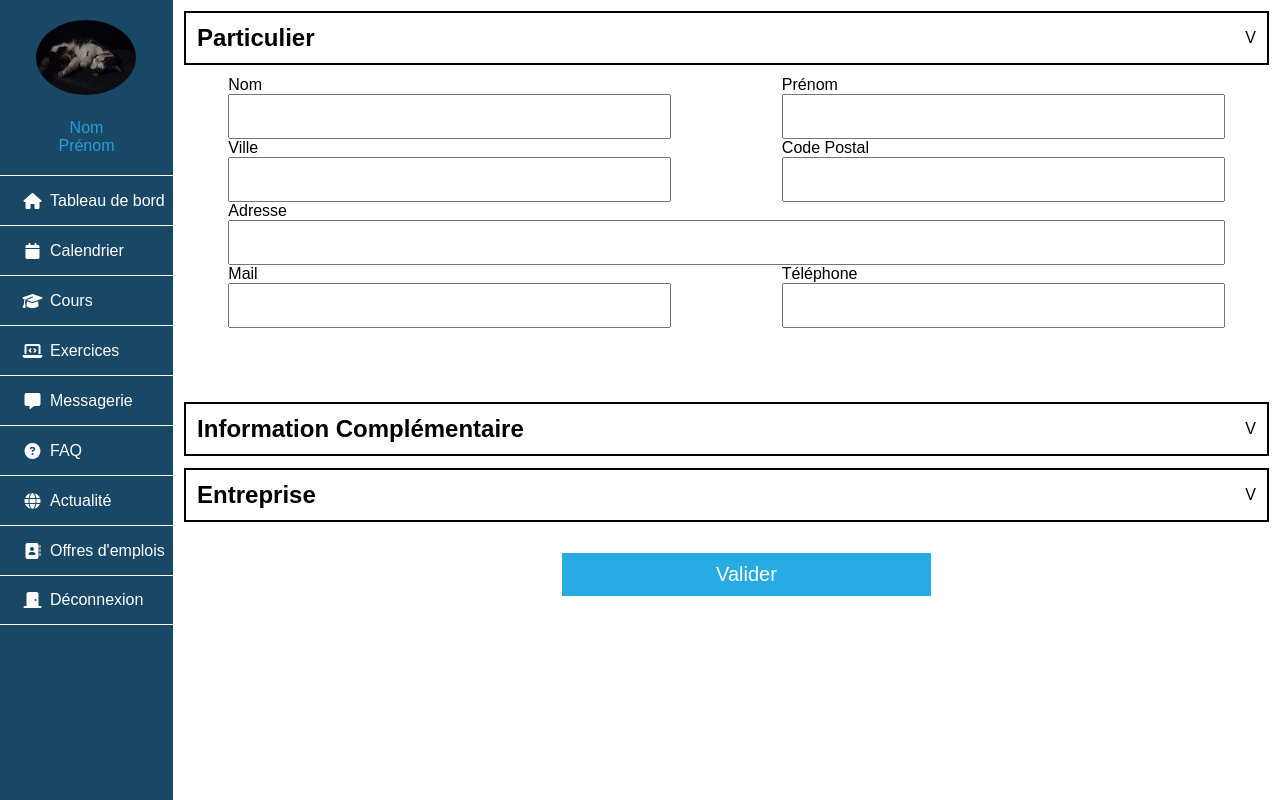
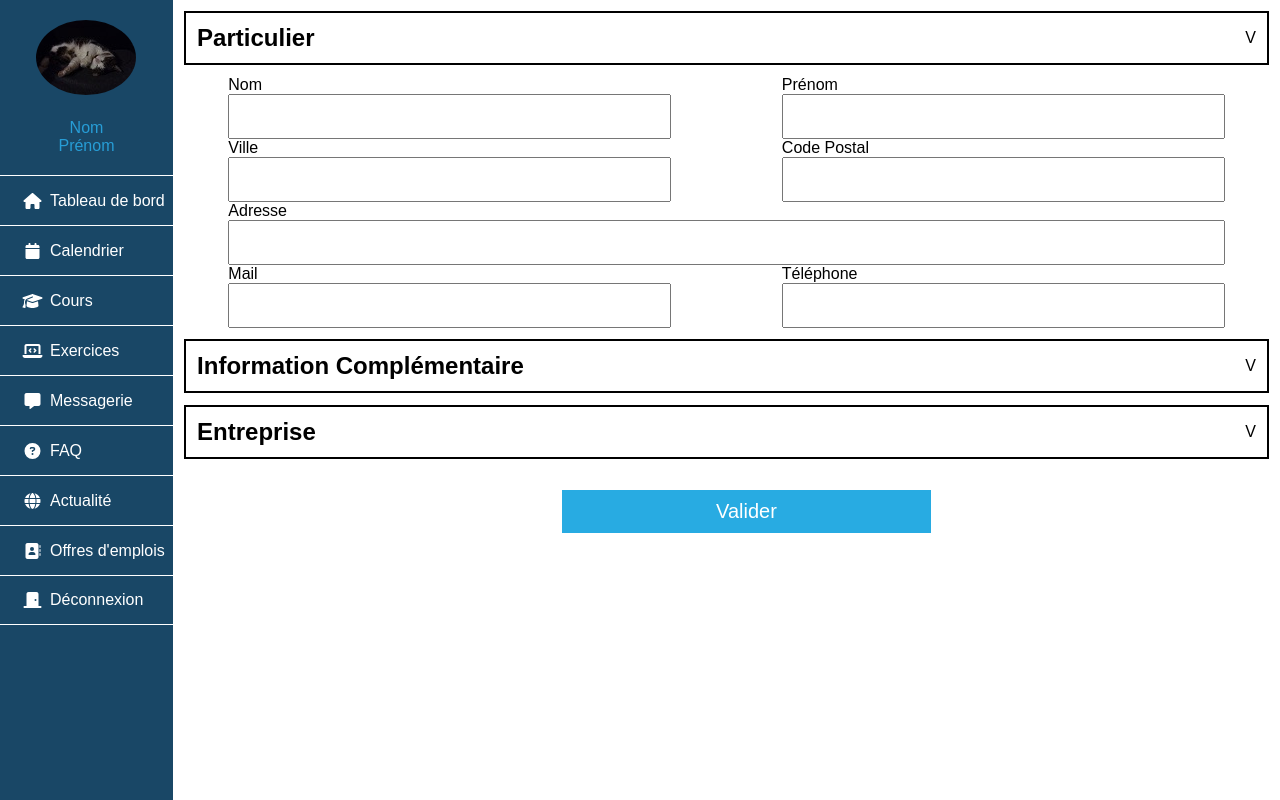
Before and after one commit to AezardSR/Le_Flamant_Bleu, a React (Create React App) app: page /FormAddUser in a window 1280 px wide. Built offline with nearby package versions, Linux system fonts and the light colour scheme.

Commit message:
fin formAddUser(reste quelques elements à revoir)

```diff
--- a/src/css/FormAddUser.css
+++ b/src/css/FormAddUser.css
@@ -37,7 +37,7 @@ h3,h4{
 
 .individual-grid{
     display: grid;
-    grid: repeat(2,1fr) / repeat(2, 1fr);
+    grid: auto / repeat(2, 1fr);
 }
 .individual-grid > div{
     display: flex;
@@ -76,17 +76,14 @@ form > div > div > div > input, form > div > div > input, #emergency-section > d
     grid-column-start: 2;
     width: 100%;
 }
-
-#emergency-section{
-
+.section-close{
+    transform: translate(0,-110%);
+    transition: transform 0.5s;
+    display: none;
+    overflow: hidden
 }
-
-.section-close{
-
-    transform: translate(0,-110%);
-    display: none;
-    }
 .section-open{
-    transform: unset;
+    transition: translate(0, 0) 1s;
+    transition: transform 0.5s;
     display: block;
 }
```
Also changed, not shown: src/component/FormAddUser.js (line endings or trailing spaces).
